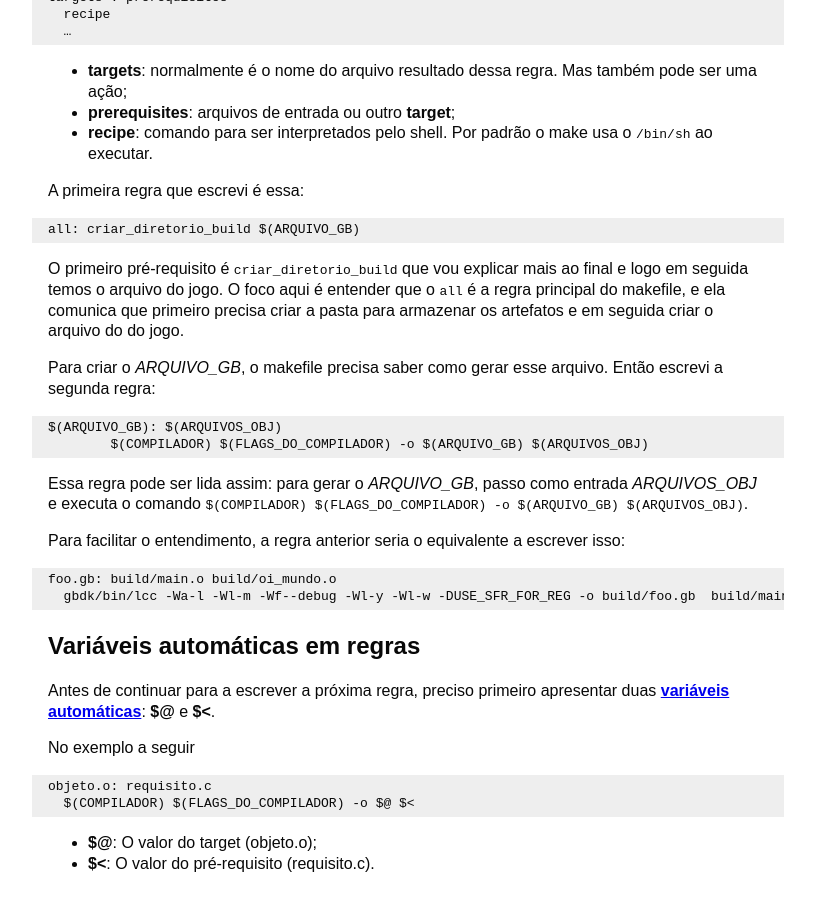
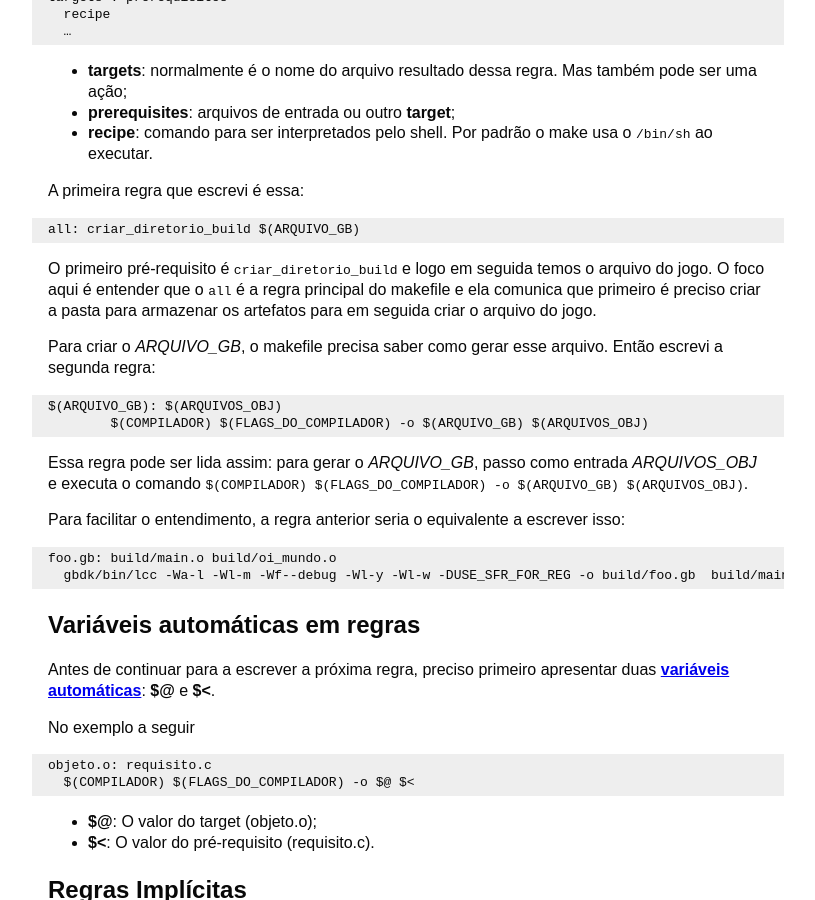
Before and after one commit to rafaellcoellho/rafaellcoellho.github.io, a Jekyll site: the page built from _posts/2022-02-24-aprendendo-o-basico-de-makefile.markdown, in a window 1280 px wide and 900 px high, scrolled down 1626 px. Shown: the whole window, without its empty margins (232-1047 px from the left). Built offline with Jekyll 4.4.1, drawn with Linux system fonts in a browser that asks for light colours.

Commit message:
fix(posts): mais ajustes em 2022-02-24-aprendendo-o-basico-de-makefile

````diff
--- a/_posts/2022-02-24-aprendendo-o-basico-de-makefile.markdown
+++ b/_posts/2022-02-24-aprendendo-o-basico-de-makefile.markdown
@@ -127,11 +127,10 @@ A primeira regra que escrevi é essa:
 all: criar_diretorio_build $(ARQUIVO_GB)
 ```
 
-O primeiro pré-requisito é `criar_diretorio_build` que vou explicar mais ao
-final e logo em seguida temos o arquivo do jogo. O foco aqui é entender que
-o `all` é a regra principal do makefile, e ela comunica que primeiro precisa
-criar a pasta para armazenar os artefatos e em seguida criar o arquivo do
-do jogo.
+O primeiro pré-requisito é `criar_diretorio_build` e logo em seguida temos o
+arquivo do jogo. O foco aqui é entender que o `all` é a regra principal do
+makefile e ela comunica que primeiro é preciso criar a pasta para armazenar
+os artefatos para em seguida criar o arquivo do jogo.
 
 Para criar o *ARQUIVO_GB*, o makefile precisa saber como
 gerar esse arquivo. Então escrevi a segunda regra:
````
